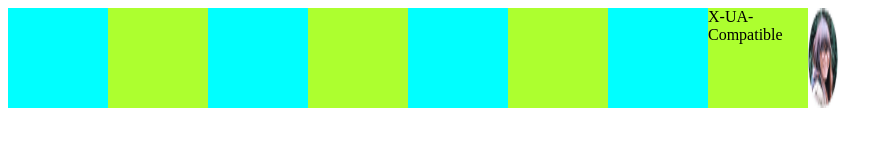
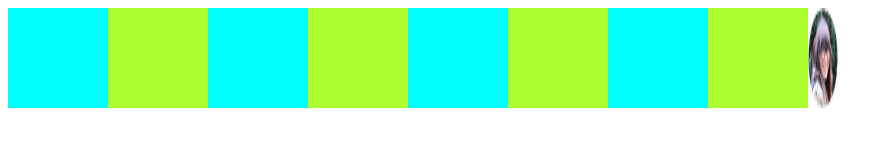
Before and after one commit to Yunicorn228/algorithm, a plain HTML site: page index.html in a window 1280 px wide. Shown: the whole page, without its empty margins (0-893 px from the left). Drawn offline with Linux system fonts and the light colour scheme.

Commit message:
double for

```diff
--- a/index.html
+++ b/index.html
@@ -19,7 +19,7 @@
 
         </div>
         <div></div>
-        <div class="even">X-UA-Compatible</div>
+        <div class="even"></div>
         <img src="Oval.png" alt="">
 
         <script src="2.js"></script>
```
